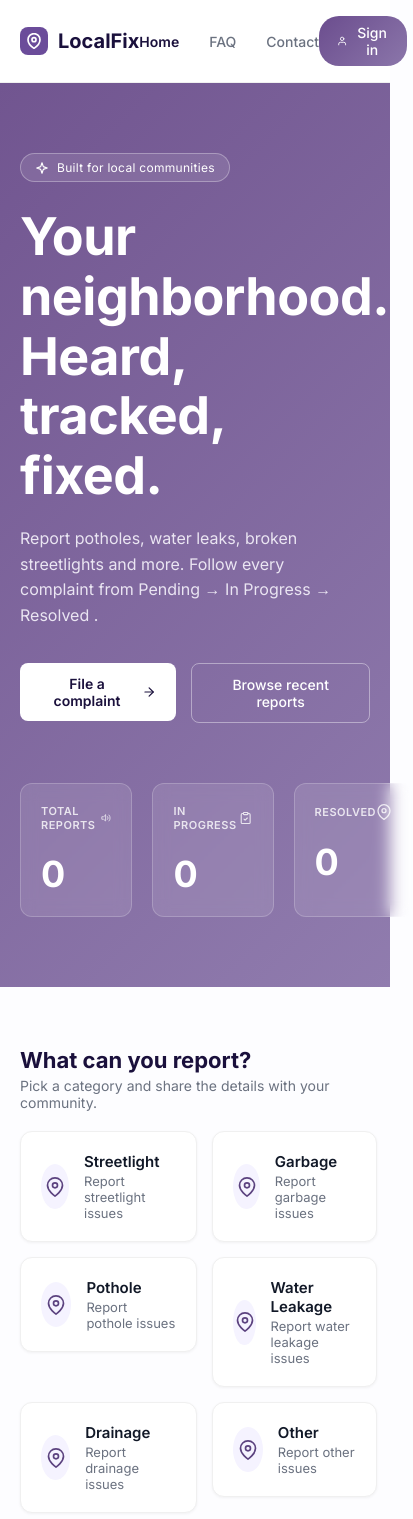
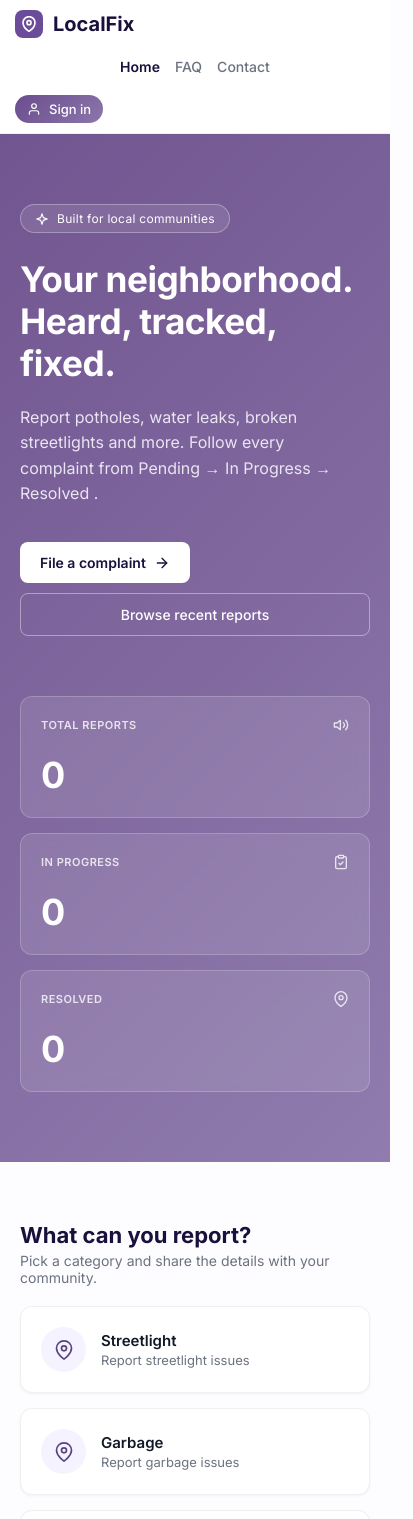
Before and after one commit to arpitac405-ship-it/LocalFix_Frontend, a React (Vite) app: page / in a window 390 px wide. Shown: the top 1519 px of the page, 413 px wide, since content can reach past the window. Built offline with nearby package versions, Linux system fonts and the light colour scheme; the HTML template or start-up script is replaced by a standard one.

Commit message:
Added smooth animations and mobile responsive layout

```diff
--- a/src/App.css
+++ b/src/App.css
@@ -182,3 +182,23 @@
     border-right-color: var(--border);
   }
 }
+
+/*Slide-Up Animation*/
+@keyframes slideUpFade {
+  from {
+    opacity: 0;
+    transform: translateY(40px);
+  }
+  to {
+    opacity: 1;
+    transform: translateY(0);
+  }
+}
+
+.animate-slide-up {
+  animation: slideUpFade 0.8s cubic-bezier(0.16, 1, 0.3, 1) forwards;
+}
+
+.delay-1 { animation-delay: 0.1s; }
+.delay-2 { animation-delay: 0.3s; }
+.delay-3 { animation-delay: 0.5s; }
--- a/src/pages/Contact.jsx
+++ b/src/pages/Contact.jsx
@@ -98,7 +98,7 @@ export default function Contact() {
           </div>
         </div>
 
-        <div className="contact-form-card">
+        <div className="contact-form-card animate-slide-up delay-2">
           <form style={{ display: 'flex', flexDirection: 'column', gap: '20px' }}>
             <div className="form-row">
               <div className="form-group">
--- a/src/pages/Home.css
+++ b/src/pages/Home.css
@@ -1,5 +1,3 @@
-/* src/pages/Home.css */
-
 .home-page-wrapper {
   min-height: 100vh;
   display: flex;
@@ -210,3 +208,79 @@
   margin-bottom: 15px;
   font-size: 14px;
 }
+
+/* =========================================
+   🌟 1. SMOOTH SLIDE-UP ANIMATION 🌟
+   ========================================= */
+@keyframes slideUpFade {
+  from {
+    opacity: 0;
+    transform: translateY(40px);
+  }
+  to {
+    opacity: 1;
+    transform: translateY(0);
+  }
+}
+
+.animate-slide-up {
+  opacity: 0; /* Shuru mein chhupa rahega */
+  animation: slideUpFade 0.8s cubic-bezier(0.16, 1, 0.3, 1) forwards;
+}
+
+/* Animations ko ek-ek karke laane ke liye delays */
+.delay-1 { animation-delay: 0.1s; }
+.delay-2 { animation-delay: 0.3s; }
+.delay-3 { animation-delay: 0.5s; }
+
+/* =========================================
+   🌟 2. MOBILE RESPONSIVE FIXES 🌟
+   ========================================= */
+@media (max-width: 768px) {
+
+  /* Navbar ko mobile par theek karne ke liye */
+  .navbar .nav-container {
+    flex-wrap: wrap;
+    justify-content: space-between;
+    padding: 10px 15px;
+    gap: 10px;
+  }
+
+  /* Home, FAQ, Contact links ko center mein laane ke liye */
+  .navbar .nav-links {
+    font-size: 14px;
+    gap: 15px;
+    margin: 10px 0;
+    width: 100%;
+    justify-content: center;
+    display: flex;
+  }
+
+  /* Sign in button ka size thoda theek karne ke liye */
+  .navbar .btn-nav-signin {
+    padding: 6px 12px;
+    font-size: 13px;
+  }
+
+  /* Main Heading ko mobile screen ke hisab se chota karne ke liye */
+  .hero-title {
+    font-size: 2.2rem !important;
+    line-height: 1.2;
+  }
+
+  /* Stats cards aur Buttons ko phone mein ek ke neeche ek lane ke liye */
+  .stats-container {
+    flex-direction: column;
+    gap: 15px;
+  }
+
+  .hero-buttons {
+    flex-direction: column;
+    gap: 10px;
+  }
+
+  /* Categories Grid ko mobile par single column karne ke liye */
+  .grid-container {
+    grid-template-columns: 1fr;
+  }
+}
--- a/src/pages/Home.jsx
+++ b/src/pages/Home.jsx
@@ -31,7 +31,7 @@ export default function Home() {
   return (
     <div className="home-page-wrapper">
 
-      {/* --- UPPER BODY: NAVBAR --- */}
+      {/* --- NAVBAR --- */}
       <nav className="navbar">
         <div className="nav-container">
           <div className="logo-group">
@@ -50,7 +50,6 @@ export default function Home() {
             <Link to="/contact">Contact</Link>
           </div>
 
-          {/* LOGIC: Agar login hai toh Profile button, nahi toh Sign in button */}
           {isLoggedIn ? (
             <Link to="/profile" style={{ textDecoration: 'none' }}>
               <button className="btn-nav-signin">
@@ -76,7 +75,7 @@ export default function Home() {
       </nav>
 
       {/* --- UPPER BODY: HERO SECTION --- */}
-      <div className="hero-section">
+      <div className="hero-section animate-slide-up">
         <div className="hero-container">
           <div className="hero-content">
             <div className="hero-badge">
@@ -102,21 +101,24 @@ export default function Home() {
           </div>
 
           <div className="stats-container">
-            <div className="stat-card">
+            {/* 🌟 YAHAN ANIMATION DELAY ADD KIYA HAI 🌟 */}
+            <div className="stat-card animate-slide-up delay-1">
               <div className="stat-header">
                 <h4>TOTAL REPORTS</h4>
                 <svg width="16" height="16" viewBox="0 0 24 24" fill="none" stroke="currentColor" strokeWidth="2" strokeLinecap="round" strokeLinejoin="round"><polygon points="11 5 6 9 2 9 2 15 6 15 11 19 11 5"></polygon><path d="M19.07 4.93a10 10 0 0 1 0 14.14M15.54 8.46a5 5 0 0 1 0 7.07"></path></svg>
               </div>
               <h2>0</h2>
             </div>
-            <div className="stat-card">
+
+            <div className="stat-card animate-slide-up delay-2">
               <div className="stat-header">
                 <h4>IN PROGRESS</h4>
                 <svg width="16" height="16" viewBox="0 0 24 24" fill="none" stroke="currentColor" strokeWidth="2" strokeLinecap="round" strokeLinejoin="round"><path d="M16 4h2a2 2 0 0 1 2 2v14a2 2 0 0 1-2 2H6a2 2 0 0 1-2-2V6a2 2 0 0 1 2-2h2"></path><rect x="8" y="2" width="8" height="4" rx="1" ry="1"></rect><path d="M9 14l2 2 4-4"></path></svg>
               </div>
               <h2>0</h2>
             </div>
-            <div className="stat-card">
+
+            <div className="stat-card animate-slide-up delay-3">
               <div className="stat-header">
                 <h4>RESOLVED</h4>
                 <svg width="16" height="16" viewBox="0 0 24 24" fill="none" stroke="currentColor" strokeWidth="2" strokeLinecap="round" strokeLinejoin="round"><path d="M21 10c0 7-9 13-9 13s-9-6-9-13a9 9 0 0 1 18 0z"></path><circle cx="12" cy="10" r="3"></circle></svg>
```
